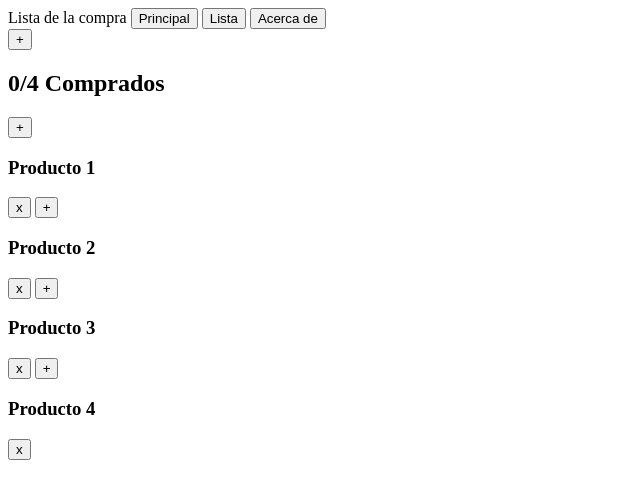
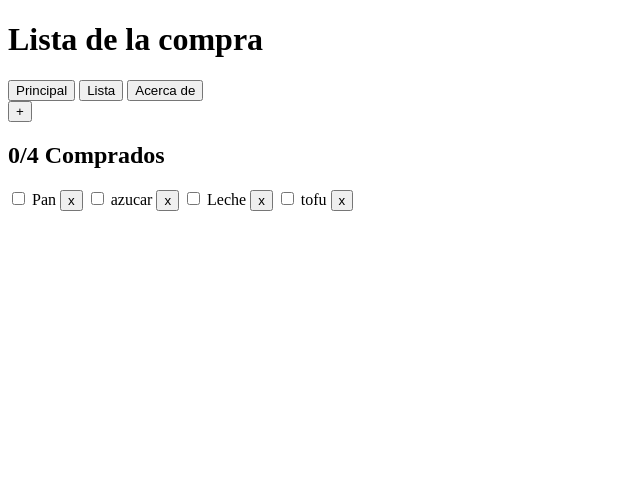
Before and after one commit to perezgallartalejandro/alejandro-challenge3-semana1, a plain HTML site: page index.html in a window 1280 px wide. Shown: the whole page, without its empty margins (0-640 px from the left). Drawn offline with Linux system fonts and the light colour scheme.

Commit message:
formulario-complete

```diff
--- a/index.html
+++ b/index.html
@@ -8,24 +8,24 @@
 </head>
 <body>
   <header>
-    <a>Lista de la compra</a>
+    <h1>Lista de la compra</h1>
     <button type="button">Principal</button>
     <button type="button">Lista</button>
     <button type="button">Acerca de</button>
   </header>
     <button type="button">+</button>
     <h2>0/4 Comprados</h2>
-    <button class="marcado" type="button">+</button>
-    <h3>Producto 1</h3>
+    <input type="checkbox" id="Pan">
+    <label for="bread">Pan</label>
     <button class="eliminar" type="button">x</button>
-    <button class="marcado" type="button">+</button>
-    <h3>Producto 2</h3>
+    <input type="checkbox" id="sugar">
+    <label for="sugar">azucar</label>
     <button class="eliminar" type="button">x</button>
-    <button class="marcado" type="button">+</button>
-    <h3>Producto 3</h3>
+    <input type="checkbox" id="milk">
+    <label for="milk">Leche</label>
     <button class="eliminar" type="button">x</button>
-    <button class="marcado" type="button">+</button>
-    <h3>Producto 4</h3>
+    <input type="checkbox" id="tofu">
+    <label for="tofu">tofu</label>
     <button class="eliminar" type="button">x</button>
 
 </body>
```
Also changed, not shown: formulario.html (+12 -2 lines), 1 other file.
